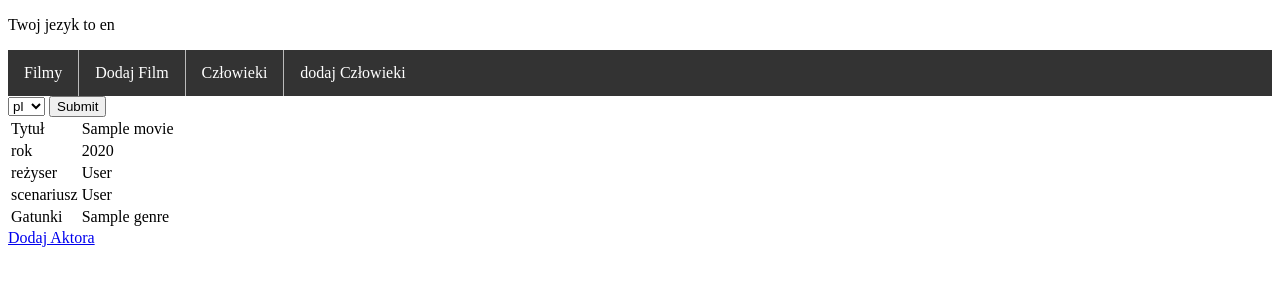
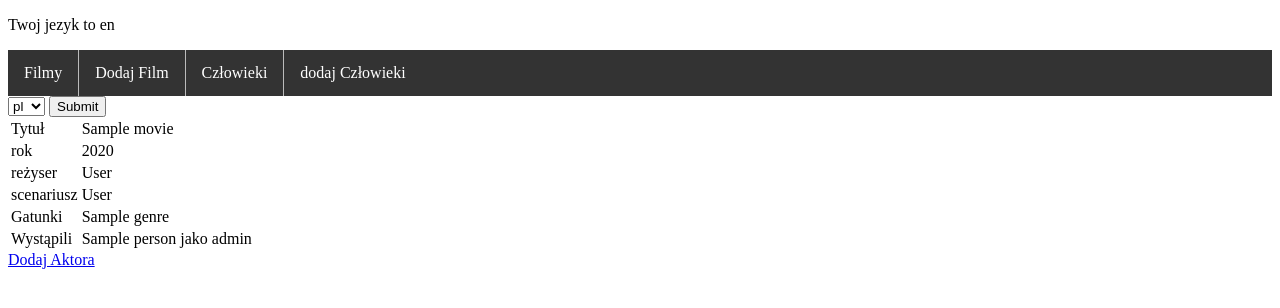
Before and after one commit to cooklee/homework_ONL_PYT_S_14, a Django app: template movie_app/templates/movie_app/movie.html in a window 1280 px wide. Shown: the top 308 px of the page. Run offline with Django 3.2, Linux system fonts and the light colour scheme; the template is opened without the code that fills it: most values are stand-ins (such as "Sample title", 1, 10 or a date in 2020).

Commit message:
EndOfWork

```diff
--- a/movie_app/templates/movie_app/movie.html
+++ b/movie_app/templates/movie_app/movie.html
@@ -24,6 +24,10 @@
             <td>Gatunki</td>
             <td>{% for genre in movie.genre.all %}{{ genre.name }}<br>{% endfor %}</td>
         </tr>
+        <tr>
+            <td>Wystąpili</td>
+            <td>{% for starring in movie.starring_set.all %} {{ starring.person }} jako {{ starring.role }}<br>{% endfor %}</td>
+        </tr>
 
 
         </tbody>
--- a/movie_app/urls.py
+++ b/movie_app/urls.py
@@ -25,6 +25,7 @@ urlpatterns = [
     path('movies_edit/<int:id>/', views.movie_edit_view, name='movie_edit'),
     path('persons/', views.persons_view, name='person_list'),
     path('person_add/', views.person_create_view, name='person_create'),
+    path('person_add_class/', views.CreatePersonView.as_view(), name='person_create'),
     path('persons/<int:id>/', views.person_edit_view, name='person_edit'),
     path('movies/<int:id>/', views.movie_view, name='movie_detail'),
     path('movies/<int:movie_id>/addActor/', views.add_actor_to_movie, name='add_actor'),
```
Also changed, not shown: movie_app/views.py (+16 -11 lines), db.sqlite3.
